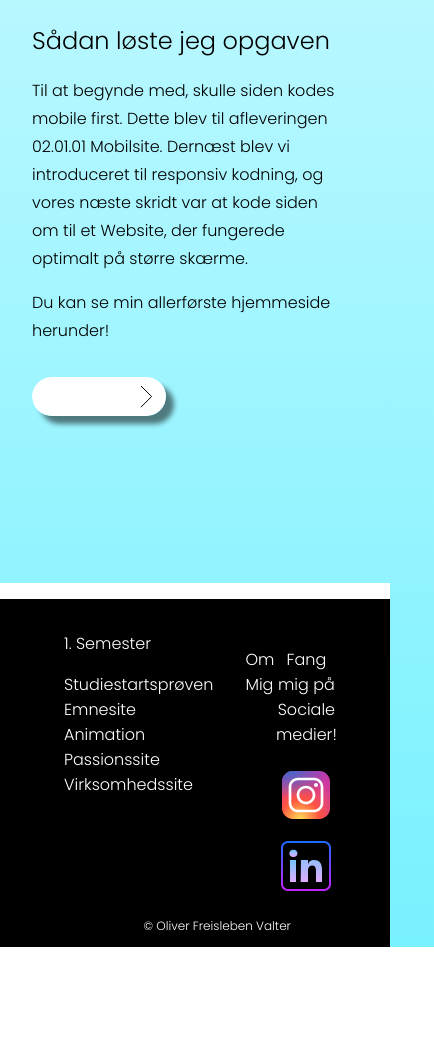
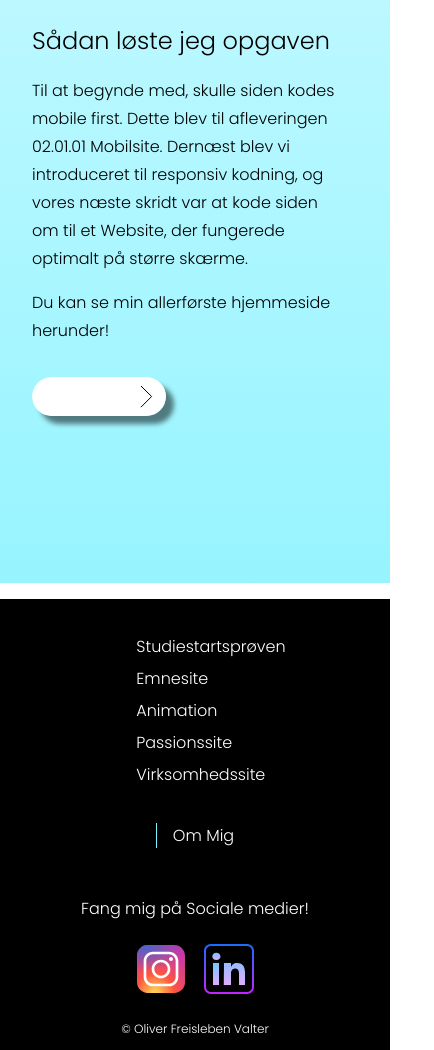
Before and after one commit to olva0001/Eksamen_1sem, a plain HTML site: page tema2.html in a window 390 px wide. Shown: the part 1054-2104 px from the top of the page, 434 px wide, since content can reach past the window. Before the commit the page ends 2001 px from the top, so only its background shows below. Drawn offline with Linux system fonts and the light colour scheme.

Commit message:
Lavet mobile queries for ommig.html samt footer

```diff
--- a/CSS/ommigQuery.css
+++ b/CSS/ommigQuery.css
@@ -0,0 +1,122 @@
+@media only screen and (max-width: 768px) {
+  .header_h1 {
+    display: none;
+  }
+
+  .mobile_title {
+    display: inline;
+    font-weight: 400;
+  }
+
+  .mobile_title_container {
+    text-align: left;
+    margin-left: 2rem;
+  }
+
+  .header_title {
+    padding: 0;
+  }
+
+  nav.primary-navigation ul {
+    padding: 0;
+    margin: 0;
+    list-style: none;
+    margin-bottom: 4rem;
+    border-bottom: 1px solid black;
+    font-size: 4cqi;
+  }
+
+  nav.primary-navigation ul li {
+    display: inline-block;
+    padding: 0 10px;
+    margin: 0;
+  }
+
+  nav.primary-navigation ul li a {
+    display: block;
+    padding: 10px 0;
+  }
+
+  .portraet {
+    height: auto;
+    width: 40%;
+    border: 0.5rem solid white;
+  }
+
+  .grid_1_2 {
+    display: grid;
+    grid-template-columns: 1fr;
+    margin: 2rem;
+    margin-top: 0;
+  }
+
+  .om_col_1 {
+    display: flex;
+    justify-content: center;
+    grid-column: 1;
+    grid-row: 1;
+  }
+
+  .om_col_2 {
+    grid-column: 1;
+    grid-row: 3;
+  }
+
+  .om_col_3 {
+    grid-column: 1;
+    grid-row: 5;
+  }
+
+  .om_col_4 {
+    grid-column: 1;
+    grid-row: 2;
+  }
+
+  .om_col_5 {
+    grid-column: 1;
+    grid-row: 4;
+  }
+
+  .om_col_3 p {
+    font-size: 4cqi;
+    line-height: 1.5rem;
+  }
+
+  .om_col_5 p {
+    font-size: 4cqi;
+    line-height: 1.5rem;
+  }
+
+  .CV_p {
+    font-size: 4cqi;
+    line-height: 1.75rem;
+  }
+
+  .black_bar {
+    display: flex;
+    flex-direction: column;
+    justify-content: center;
+    align-items: center;
+  }
+
+  .footer_li_title {
+    display: none;
+  }
+
+  .footer_ul li {
+    line-height: 2rem;
+  }
+
+  .om_mig {
+    margin-top: 0;
+    margin-bottom: 0;
+    border-left: 1px solid #78f1ff;
+    padding-left: 1rem;
+  }
+
+  .socials {
+    margin-bottom: 0;
+    padding-right: 0;
+    text-align: center;
+  }
+}
--- a/CSS/styles.css
+++ b/CSS/styles.css
@@ -148,7 +148,7 @@ main {
 .rows_container {
   display: grid;
   grid-template-columns: 1fr;
-  margin-top: 30rem;
+  margin-top: 20rem;
   margin-left: 10rem;
   margin-right: 10rem;
   margin-bottom: 15rem;
--- a/CSS/tema2Query.css
+++ b/CSS/tema2Query.css
@@ -61,4 +61,32 @@
     display: block;
     padding: 10px 0;
   }
+
+  .black_bar {
+    display: flex;
+    flex-direction: column;
+    justify-content: center;
+    align-items: center;
+  }
+
+  .footer_li_title {
+    display: none;
+  }
+
+  .footer_ul li {
+    line-height: 2rem;
+  }
+
+  .om_mig {
+    margin-top: 0;
+    margin-bottom: 0;
+    border-left: 1px solid #78f1ff;
+    padding-left: 1rem;
+  }
+
+  .socials {
+    margin-bottom: 0;
+    padding-right: 0;
+    text-align: center;
+  }
 }
--- a/CSS/tema3Query.css
+++ b/CSS/tema3Query.css
@@ -67,4 +67,32 @@
   .flags_svg {
     width: 100%;
   }
+
+  .black_bar {
+    display: flex;
+    flex-direction: column;
+    justify-content: center;
+    align-items: center;
+  }
+
+  .footer_li_title {
+    display: none;
+  }
+
+  .footer_ul li {
+    line-height: 2rem;
+  }
+
+  .om_mig {
+    margin-top: 0;
+    margin-bottom: 0;
+    border-left: 1px solid #78f1ff;
+    padding-left: 1rem;
+  }
+
+  .socials {
+    margin-bottom: 0;
+    padding-right: 0;
+    text-align: center;
+  }
 }
--- a/CSS/tema4Query.css
+++ b/CSS/tema4Query.css
@@ -78,4 +78,32 @@
     grid-row: 2;
     text-align: center;
   }
+
+  .black_bar {
+    display: flex;
+    flex-direction: column;
+    justify-content: center;
+    align-items: center;
+  }
+
+  .footer_li_title {
+    display: none;
+  }
+
+  .footer_ul li {
+    line-height: 2rem;
+  }
+
+  .om_mig {
+    margin-top: 0;
+    margin-bottom: 0;
+    border-left: 1px solid #78f1ff;
+    padding-left: 1rem;
+  }
+
+  .socials {
+    margin-bottom: 0;
+    padding-right: 0;
+    text-align: center;
+  }
 }
--- a/CSS/tema5_1Query.css
+++ b/CSS/tema5_1Query.css
@@ -61,4 +61,32 @@
     display: block;
     padding: 10px 0;
   }
+
+  .black_bar {
+    display: flex;
+    flex-direction: column;
+    justify-content: center;
+    align-items: center;
+  }
+
+  .footer_li_title {
+    display: none;
+  }
+
+  .footer_ul li {
+    line-height: 2rem;
+  }
+
+  .om_mig {
+    margin-top: 0;
+    margin-bottom: 0;
+    border-left: 1px solid #78f1ff;
+    padding-left: 1rem;
+  }
+
+  .socials {
+    margin-bottom: 0;
+    padding-right: 0;
+    text-align: center;
+  }
 }
--- a/CSS/tema5_2Query.css
+++ b/CSS/tema5_2Query.css
@@ -65,4 +65,32 @@
   .oelbaren_logo {
     width: 100%;
   }
+
+  .black_bar {
+    display: flex;
+    flex-direction: column;
+    justify-content: center;
+    align-items: center;
+  }
+
+  .footer_li_title {
+    display: none;
+  }
+
+  .footer_ul li {
+    line-height: 2rem;
+  }
+
+  .om_mig {
+    margin-top: 0;
+    margin-bottom: 0;
+    border-left: 1px solid #78f1ff;
+    padding-left: 1rem;
+  }
+
+  .socials {
+    margin-bottom: 0;
+    padding-right: 0;
+    text-align: center;
+  }
 }
--- a/ommig.html
+++ b/ommig.html
@@ -4,6 +4,7 @@
     <meta charset="UTF-8" />
     <meta name="viewport" content="width=device-width, initial-scale=1.0" />
     <link rel="stylesheet" href="CSS/styles.css" />
+    <link rel="stylesheet" href="CSS/ommigQuery.css" />
     <link rel="preconnect" href="https://fonts.googleapis.com" />
     <link rel="preconnect" href="https://fonts.gstatic.com" crossorigin />
     <link
@@ -46,12 +47,12 @@
         <div class="om_col_2">
           <p class="CV_p">
             Mit navn er Oliver Valter. Jeg kommer fra Hillerød i Nordsjælland,
-            og jeg er idag studerende på multimediedesigner-uddannelsen på
+            og jeg er i dag studerende på multimediedesigner-uddannelsen på
             Københavns Erhvervsakademi (KEA). Jeg er meget optaget af naturen og
-            verden omkring os, og derfor kan jeg godt lide i mine designs, at
-            inddrage farver og elementer som findes i verden derude. Jeg ønsker
+            verden omkring os, og derfor kan jeg godt lide i mine designs at
+            inddrage farver og elementer, som findes i verden derude. Jeg ønsker
             med dette studie at opnå muligheden for at kunne arbejde fra min
-            computer imens jeg rejser verden rundt. Før jeg startede min
+            computer, imens jeg rejser verden rundt. Før jeg startede min
             uddanelse på KEA, læste jeg Geografi på Københavns Universitet, som
             jeg valgte at skifte fra, idet jeg var mere interesset i en
             IT-faglig uddannelse. Mit fulde CV kan læses her:
```
Also changed, not shown: index.html (+1 -1 lines).
